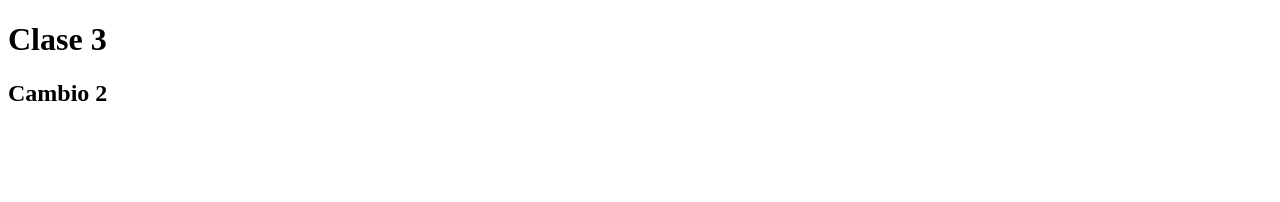
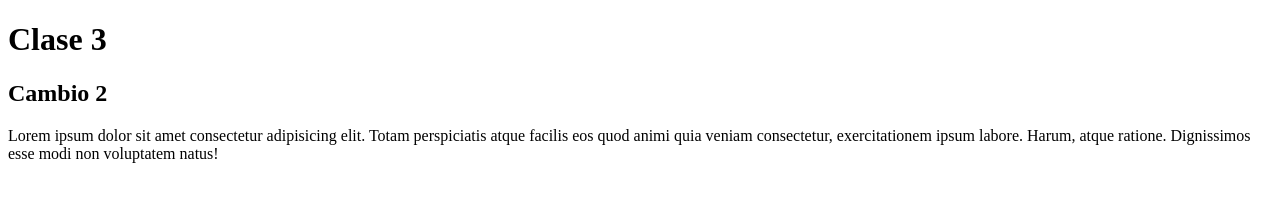
Before and after one commit to rudy052397/tecsup-clase03, a plain HTML site: page index.html in a window 1280 px wide. Drawn offline with Linux system fonts and the light colour scheme.

Commit message:
cambio lorem

```diff
--- a/index.html
+++ b/index.html
@@ -10,8 +10,11 @@
 </head>
 
 <body>
-<h1>Clase 3</h1>
-<h2>Cambio 2</h2>
+    <h1>Clase 3</h1>
+    <h2>Cambio 2</h2>
+    <p>Lorem ipsum dolor sit amet consectetur adipisicing elit. Totam perspiciatis atque facilis eos quod animi quia
+        veniam consectetur, exercitationem ipsum labore. Harum, atque ratione. Dignissimos esse modi non voluptatem
+        natus!</p>
 </body>
 
 </html>
```
